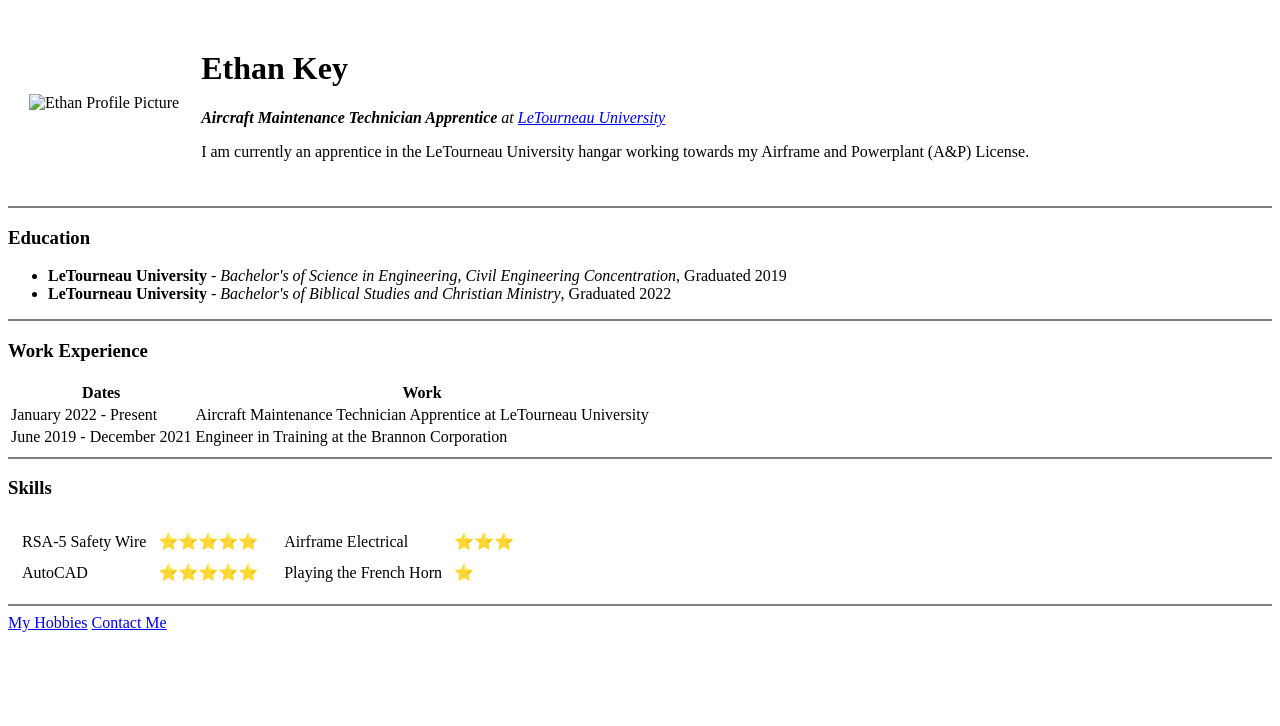
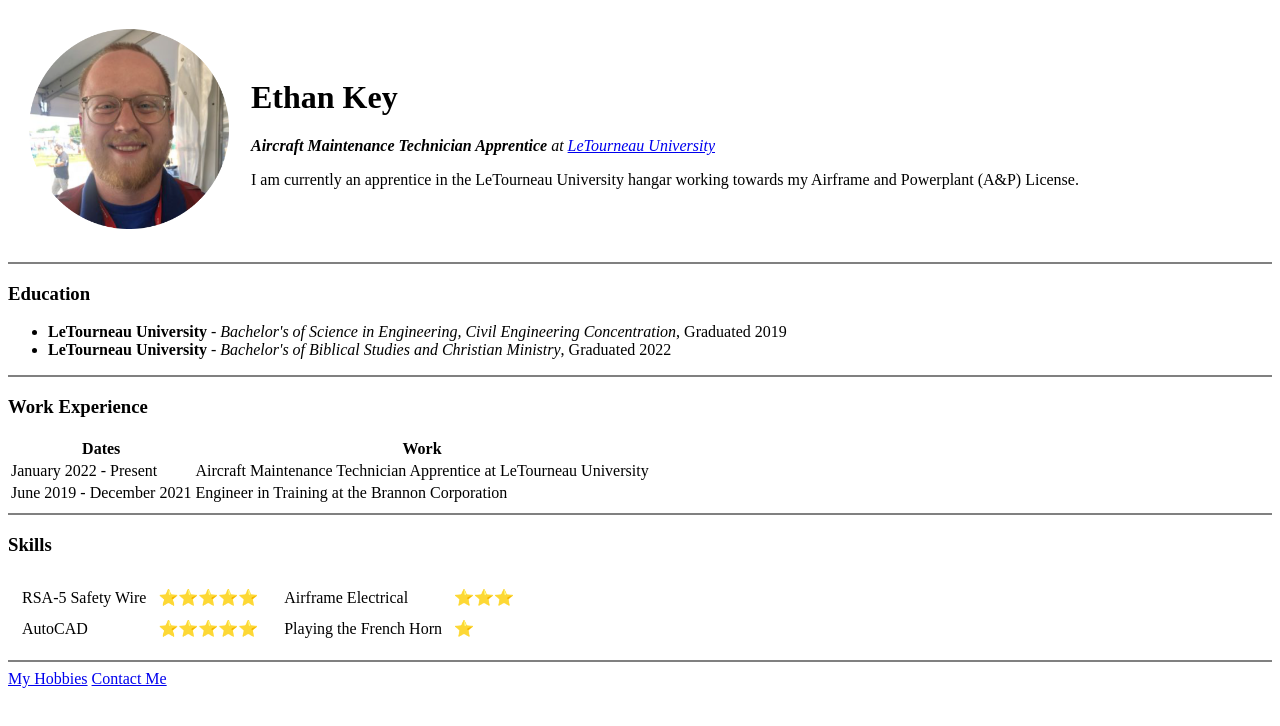
Before and after one commit to ethankey20/CV, a plain HTML site: page index.html in a window 1280 px wide. Drawn offline with Linux system fonts and the light colour scheme.

Commit message:
Updated Picture Source Location

```diff
--- a/index.html
+++ b/index.html
@@ -9,7 +9,7 @@
 <body>
   <table cellspacing="20">
     <tr>
-      <td><img src="Images/Ethan Profile.png" alt="Ethan Profile Picture" width="200" height="200"></td>
+      <td><img src="Ethan Profile.png" alt="Ethan Profile Picture" width="200" height="200"></td>
       <td>
         <h1>Ethan Key</h1>
         <p><em><strong>Aircraft Maintenance Technician Apprentice</strong> at <a href="https://www.letu.edu/academics/aviation/index.html">LeTourneau University</a></em></p>
```
